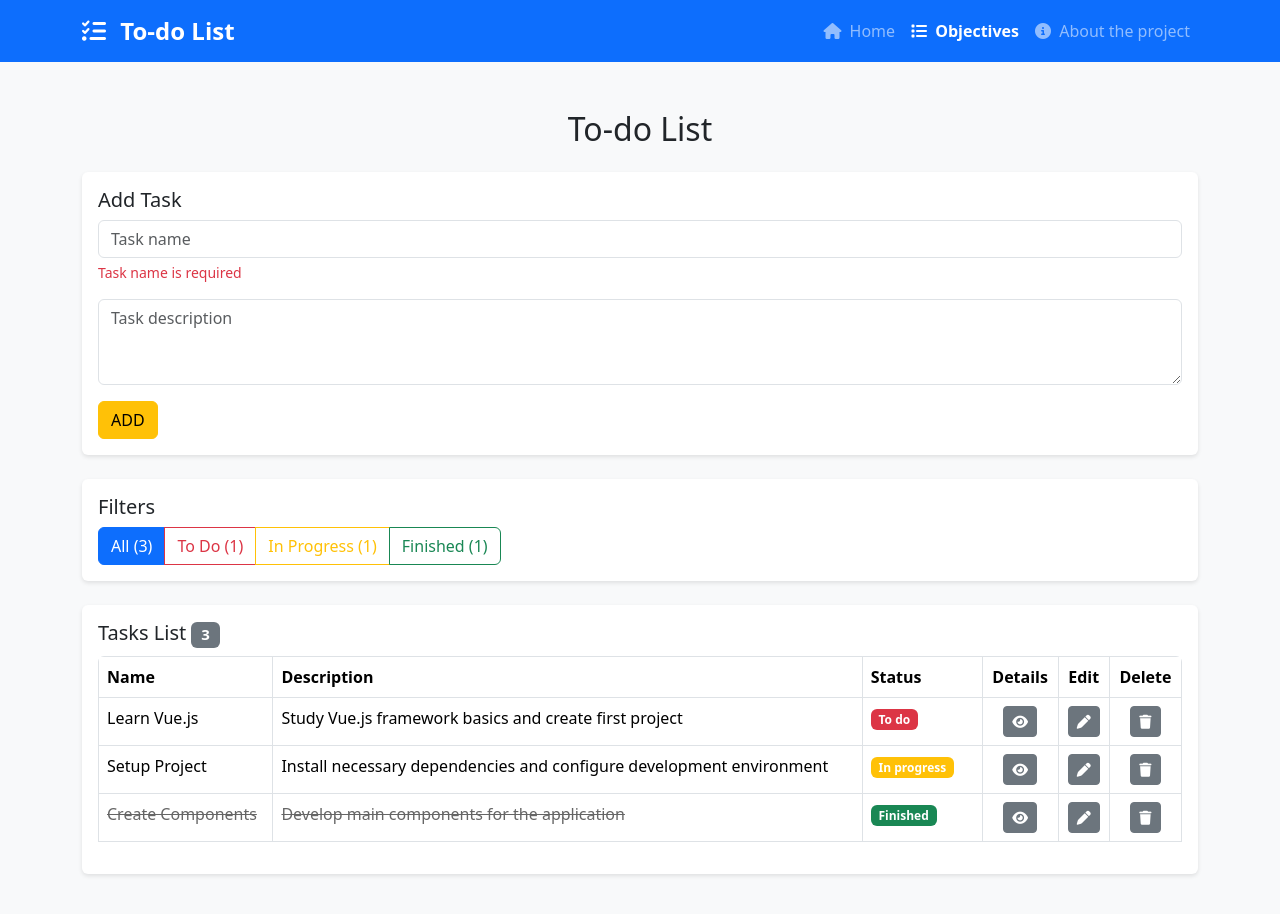
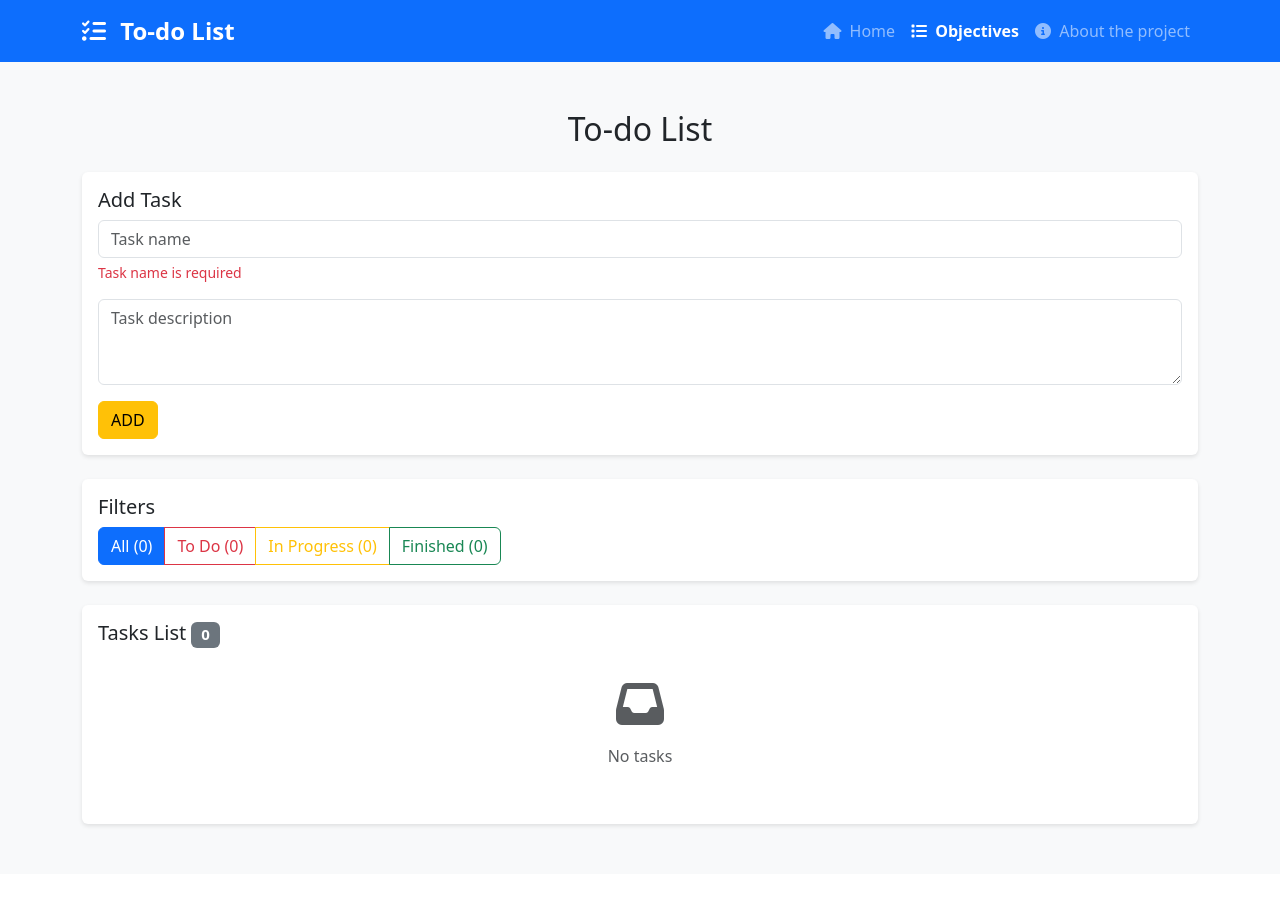
Before and after one commit to trybledteen/project_vue, a Vue app in the folder vue-project/: page /todos in a window 1280 px wide. Shown: the top 914 px of the page. After the commit the page ends 874 px from the top, so only its background shows below. Built offline with nearby package versions, Linux system fonts and the light colour scheme.

Commit message:
create Local Storage

```diff
--- a/vue-project/src/stores/todoStore.js
+++ b/vue-project/src/stores/todoStore.js
@@ -2,26 +2,7 @@ import { defineStore } from 'pinia'
 
 export const useTodoStore = defineStore('todo', {
   state: () => ({
-    tasks: [
-      {
-        id: 1,
-        name: 'Learn Vue.js',
-        description: 'Study Vue.js framework basics and create first project',
-        status: 'to-do'
-      },
-      {
-        id: 2,
-        name: 'Setup Project',
-        description: 'Install necessary dependencies and configure development environment',
-        status: 'in-progress'
-      },
-      {
-        id: 3,
-        name: 'Create Components',
-        description: 'Develop main components for the application',
-        status: 'finished'
-      }
-    ],
+    tasks: JSON.parse(localStorage.getItem('todoTasks')) || [],
     activeFilter: 'all',
     availableStatuses: ['to-do', 'in-progress', 'finished']
   }),
@@ -55,6 +36,10 @@ export const useTodoStore = defineStore('todo', {
   },
 
   actions: {
+    saveToLocalStorage() {
+      localStorage.setItem('todoTasks', JSON.stringify(this.tasks))
+    },
+
     addTask(taskData) {
       const newId = Math.max(...this.tasks.map(t => t.id), 0) + 1
       this.tasks.push({
@@ -63,6 +48,7 @@ export const useTodoStore = defineStore('todo', {
         description: taskData.description,
         status: 'to-do'
       })
+      this.saveToLocalStorage()
     },
 
     updateTask(id, taskData) {
@@ -74,6 +60,7 @@ export const useTodoStore = defineStore('todo', {
           description: taskData.description
         }
       }
+      this.saveToLocalStorage()
     },
 
     deleteTask(id) {
@@ -81,6 +68,7 @@ export const useTodoStore = defineStore('todo', {
       if (taskIndex !== -1) {
         this.tasks.splice(taskIndex, 1)
       }
+      this.saveToLocalStorage()
     },
 
     changeTaskStatus(id) {
@@ -90,6 +78,7 @@ export const useTodoStore = defineStore('todo', {
         if (++newIndex > 2) newIndex = 0
         task.status = this.availableStatuses[newIndex]
       }
+      this.saveToLocalStorage()
     },
 
     setNextStatus(id) {
@@ -101,6 +90,7 @@ export const useTodoStore = defineStore('todo', {
         }
         task.status = statusFlow[task.status]
       }
+      this.saveToLocalStorage()
     },
 
     setFilter(filter) {
```
